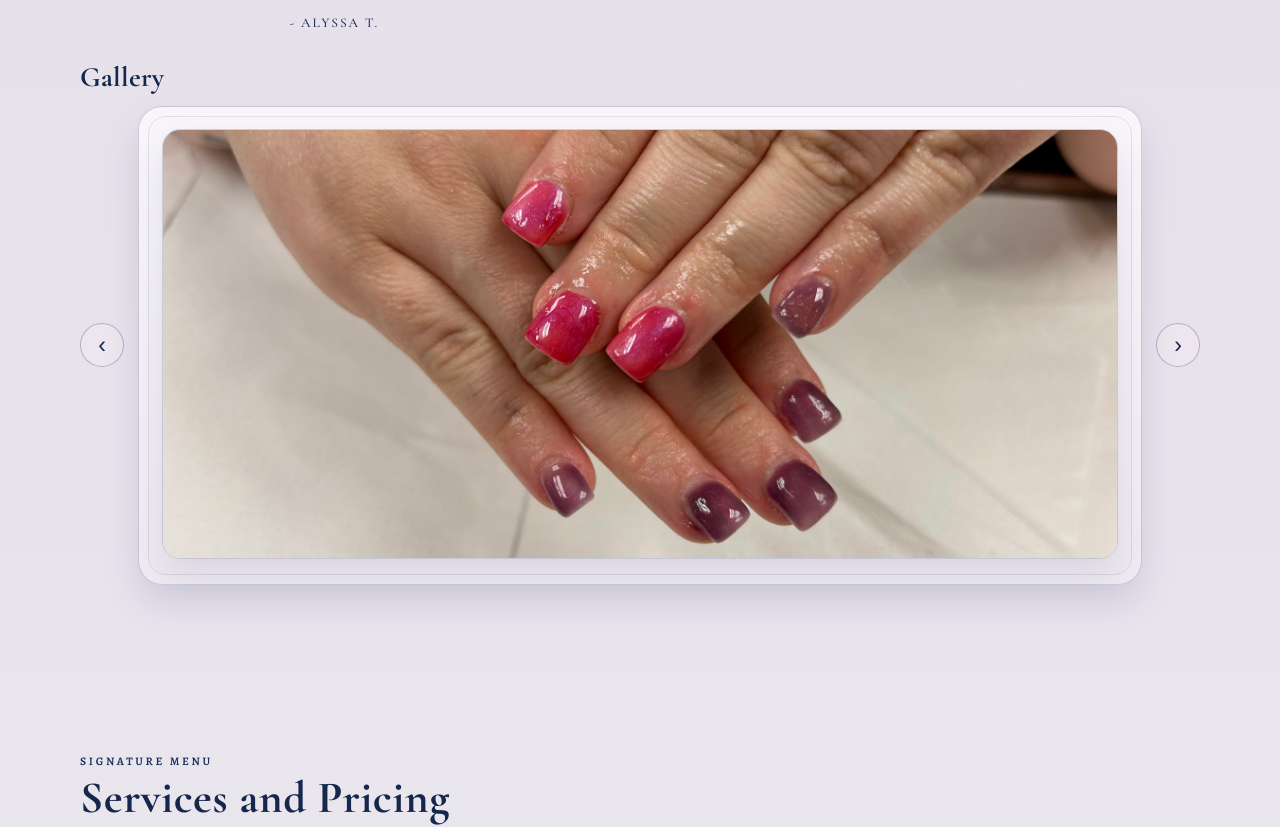
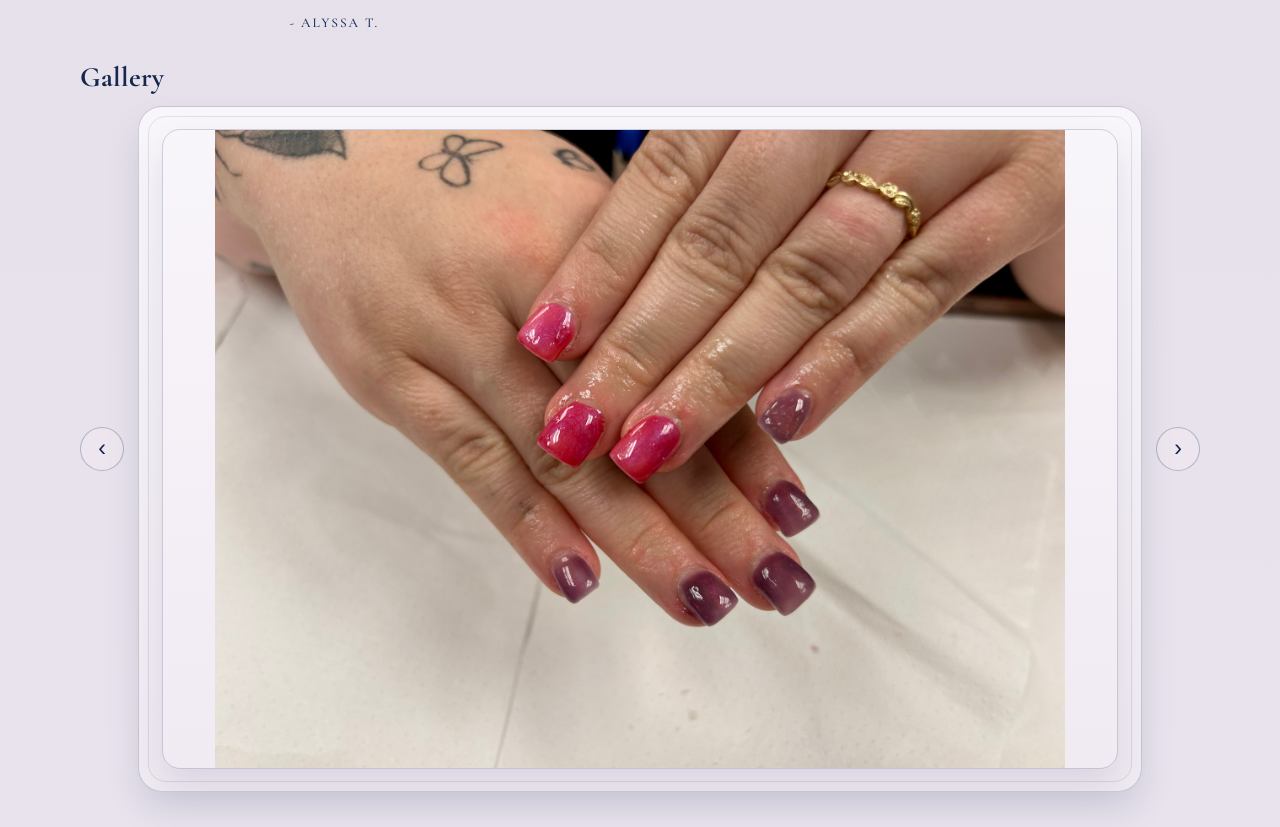
Before and after one commit to ADK-Digital/NailsByBrittney, a React (Vite) app: page / in a window 1280 px wide. Shown: the part 1961-2788 px from the top of the page. Built offline with nearby package versions, Linux system fonts and the light colour scheme; no server answers; the database is empty.

Commit message:
Fix gallery image cropping to preserve full nail photos

```diff
--- a/src/styles.css
+++ b/src/styles.css
@@ -264,7 +264,17 @@ blockquote span{display:block;margin-top:.9rem;font-size:.84rem;letter-spacing:.
   font-size:1.45rem;
 }
 .gallery-slide{border:none;background:transparent;width:100%;cursor:pointer;padding:0}
-.gallery-slide img{width:100%;max-height:430px;object-fit:cover;border-radius:18px;border:1px solid var(--border);box-shadow:var(--shadow)}
+.gallery-slide img{
+  display:block;
+  width:100%;
+  height:auto;
+  max-height:min(80vh,700px);
+  object-fit:contain;
+  object-position:center;
+  border-radius:18px;
+  border:1px solid var(--border);
+  box-shadow:var(--shadow)
+}
 
 .missing-image{width:100%;min-height:260px;border-radius:12px;border:1px dashed #b9abc0;display:grid;place-items:center;background:#f2ecf7;color:#5f4f6e}
 
```
